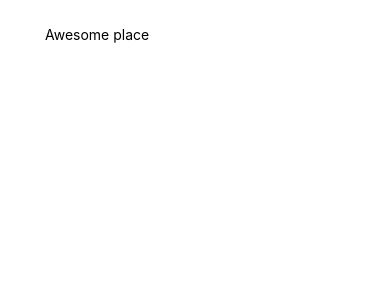
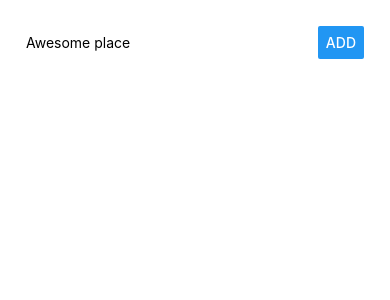
Before and after one commit to tienpham94/rn-places, a React Native app: screen / in a window 390 px wide. Shown: the top 300 px of the page. Built offline with nearby package versions, Linux system fonts and the light colour scheme.

Commit message:
Position with flexbox

```diff
--- a/App.js
+++ b/App.js
@@ -1,5 +1,5 @@
 import React from "react";
-import { StyleSheet, Text, View, TextInput } from "react-native";
+import { StyleSheet, Text, View, TextInput, Button } from "react-native";
 
 export default class App extends React.Component {
   state = {
@@ -15,12 +15,16 @@ export default class App extends React.Component {
   render() {
     return (
       <View style={styles.container}>
-        <TextInput
-          style={{ width: 300 }}
-          placeholder="Awesome place"
-          value={this.state.placeName}
-          onChangeText={this.placeNameChangeHandler}
-        />
+        <View style={styles.inputContainter}>
+          <TextInput
+            // style={{ width: 300 }}
+            placeholder="Awesome place"
+            value={this.state.placeName}
+            onChangeText={this.placeNameChangeHandler}
+            style={styles.placeInput}
+          />
+          <Button title="add" style={styles.placeButton} />
+        </View>
       </View>
     );
   }
@@ -33,5 +37,18 @@ const styles = StyleSheet.create({
     backgroundColor: "#fff",
     alignItems: "center",
     justifyContent: "flex-start"
+  },
+  inputContainter: {
+    // flex: 1,
+    width: "100%",
+    flexDirection: "row",
+    justifyContent: "space-between",
+    alignItems: "center"
+  },
+  placeInput: {
+    width: "70%"
+  },
+  placeButton: {
+    width: "70%"
   }
 });
```
